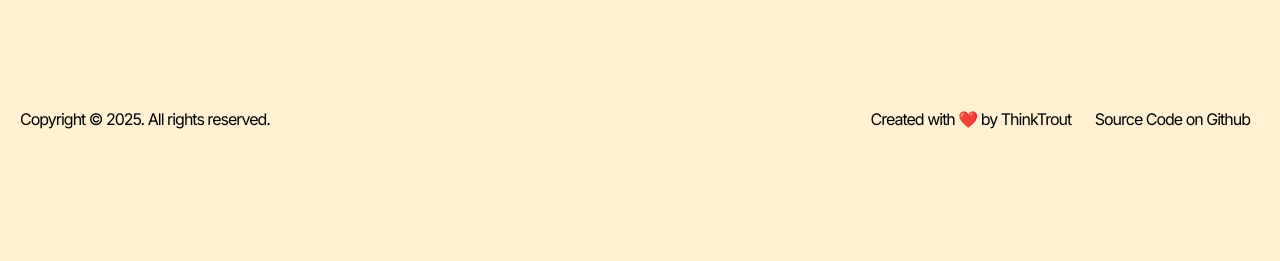
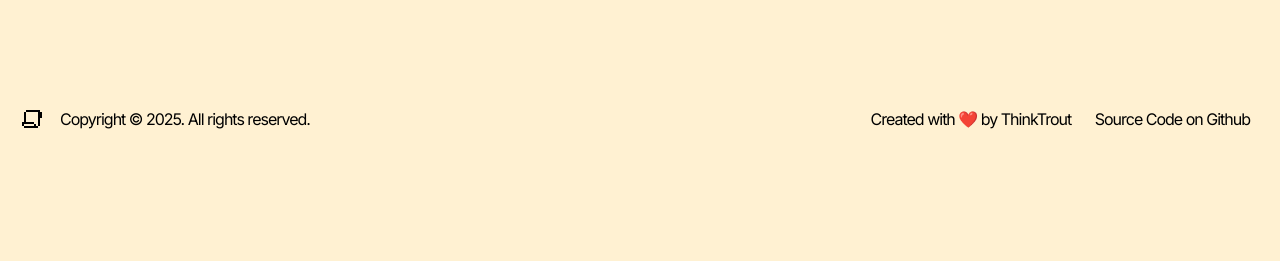
Before and after one commit to ThinkTrout/A-Flight-of-Fantasy, a Flask app: page / in a window 1280 px wide. Shown: the part 651-912 px from the top of the page. Before the commit the page ends 780 px from the top, so only its background shows below. Run offline with Flask 3, Linux system fonts and the light colour scheme; some web fonts are replaced.

Commit message:
added a copyrights fantasy scroll icon

```diff
--- a/static/style.css
+++ b/static/style.css
@@ -33,8 +33,9 @@ body {
     margin: 0 auto;
     position: absolute;
     bottom: 20px;
-    left: 20px;
+    left: 60px;
 }
+
 .links {
     font-family: 'Inter';
     font-weight: 400;
@@ -83,3 +84,10 @@ body {
     text-decoration: underline;
     text-decoration-thickness: 2px;
 }
+
+.scroll-icon {
+    margin: 0 auto;
+    position: absolute;
+    bottom: -112px;
+    left: 20px;
+}
--- a/templates/index.html
+++ b/templates/index.html
@@ -21,10 +21,10 @@
     </div>
     <script>
         const icons = [
-            `<path d="M10 2h4v4h-4V2zM7 7h10v2h-2v13h-2v-6h-2v6H9V9H7V7zM5 5v2h2V5H5zm0 0H3V3h2v2zm14 0v2h-2V5h2zm0 0V3h2v2h-2z" fill="currentColor"/>`,
-            `<path d="M10 2h4v4h-4V2zM3 7h18v2h-6v13h-2v-6h-2v6H9V9H3V7z" fill="currentColor"/>`,
-            `<path d="M10 2h4v4h-4V2zM7 7h10v2h-2v13h-2v-6h-2v6H9V9H7V7zm-2 4h2V9H5v2zm0 0v2H3v-2h2zm14 0h-2V9h2v2zm0 0h2v2h-2v-2z" fill="currentColor"/>`,
-            `<path d="M10 2h4v4h-4V2zM3 7h18v2h-6v13h-2v-6h-2v6H9V9H3V7z" fill="currentColor"/>`
+            /*down*/`<path d="M10 2h4v4h-4V2zM7 7h10v2h-2v13h-2v-6h-2v6H9V9H7V7zM5 5v2h2V5H5zm0 0H3V3h2v2zm14 0v2h-2V5h2zm0 0V3h2v2h-2z" fill="currentColor"/>`,
+            /*middle*/`<path d="M10 2h4v4h-4V2zM3 7h18v2h-6v13h-2v-6h-2v6H9V9H3V7z" fill="currentColor"/>`,
+            /*up*/`<path d="M10 2h4v4h-4V2zM7 7h10v2h-2v13h-2v-6h-2v6H9V9H7V7zm-2 4h2V9H5v2zm0 0v2H3v-2h2zm14 0h-2V9h2v2zm0 0h2v2h-2v-2z" fill="currentColor"/>`,
+            /*middle*/`<path d="M10 2h4v4h-4V2zM3 7h18v2h-6v13h-2v-6h-2v6H9V9H3V7z" fill="currentColor"/>`
         ];
         let currentIndex = 0;
         setInterval(() => {
@@ -33,6 +33,11 @@
             currentIndex = (currentIndex + 1) % icons.length;
         }, 100);
     </script>
+    <div class="scroll-icon">
+        <svg>
+            <path d="M6 3h14v2h2v6h-2v8h-2V5H6V3zm8 14v-2H6V5H4v10H2v4h2v2h14v-2h-2v-2h-2zm0 0v2H4v-2h10z" fill="currentColor"/>
+        </svg>
+    </div>
     <p class="copyrights">Copyright © 2025. All rights reserved.</p>
     <p class="links">
         <a href="https://github.com/ThinkTrout" target="_blank" rel="noopener noreferrer">Created with ❤️ by ThinkTrout</a>
```
